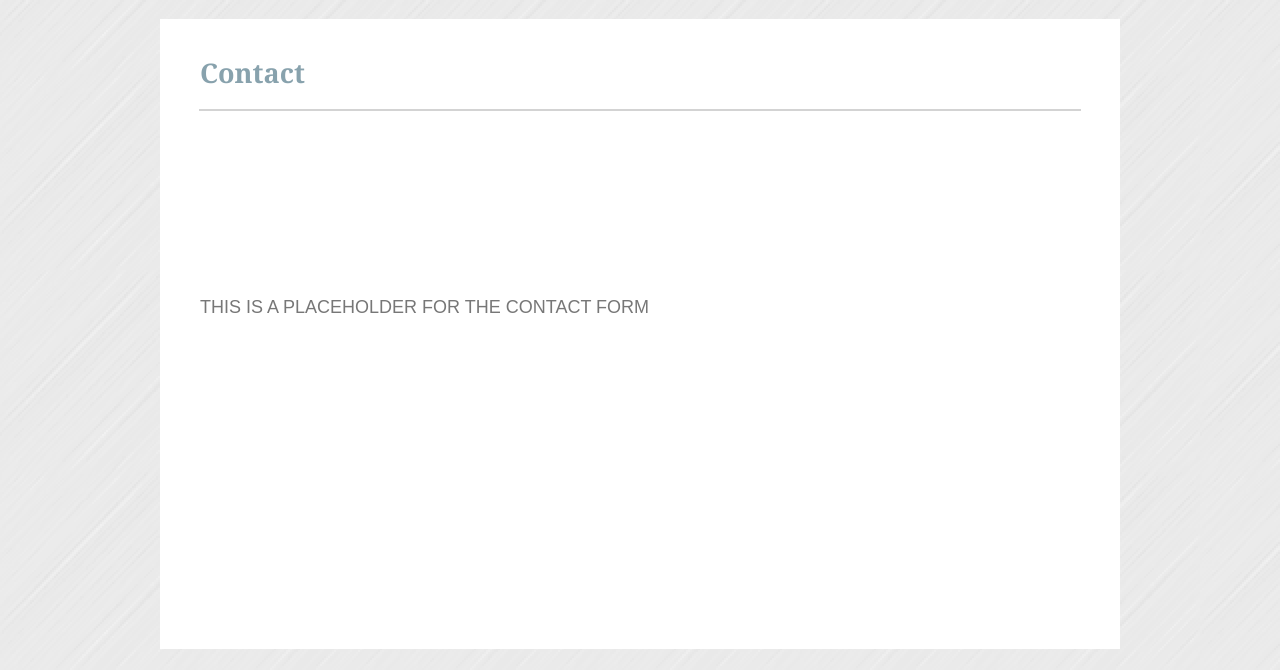
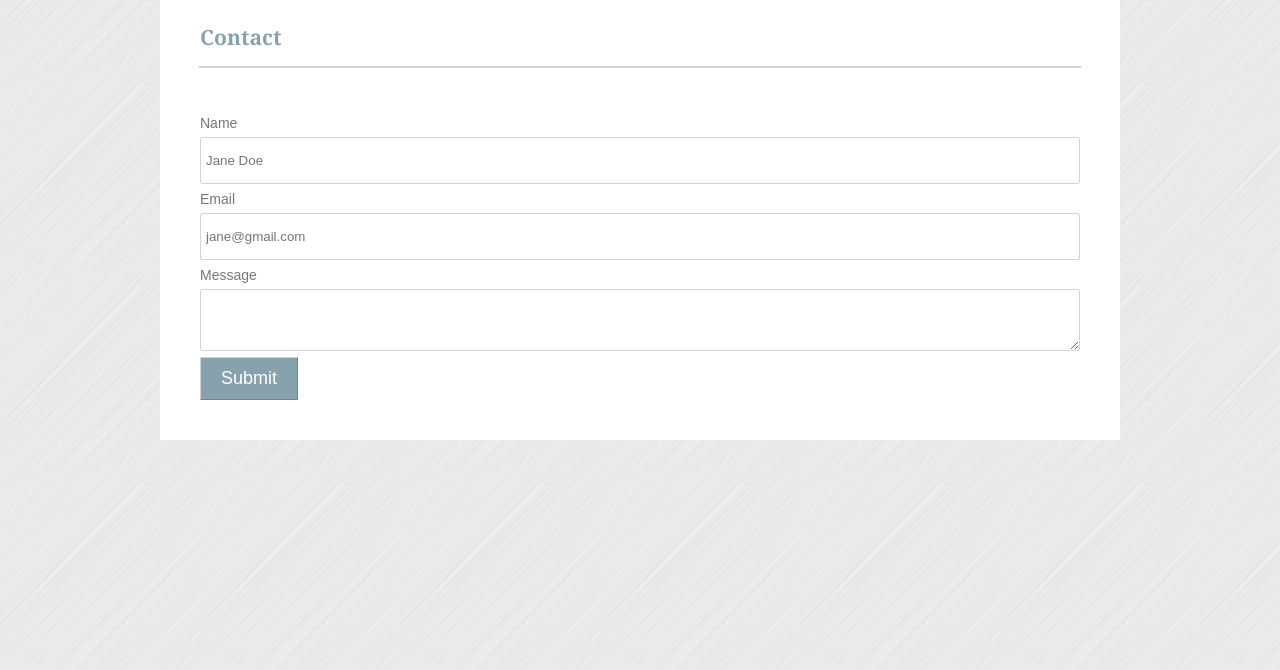
Before and after one commit to jenkruk/Basic-Portfolio, a plain HTML site: page contact.html in a window 1280 px wide. Shown: the part 130-800 px from the top of the page. Drawn offline with Linux system fonts and the light colour scheme.

Commit message:
added contact form

```diff
--- a/assets/css/style.css
+++ b/assets/css/style.css
@@ -1,9 +1,14 @@
+* {
+
+    user-select: none;
+}
+
+
 h1,
 h2,
 h3 {
     font-family: 'Georgia', Times, Times New Roman, serif;
 }
-
 
 .block::after {
     content: "";
@@ -16,14 +21,12 @@ h3 {
     max-width: 100%;
 }
 
-
-
 body {
     font-family: 'Arial', 'Helvetica Neue', Helvetica, sans-serif;
     color: #777;
     background-image: url(/assets/images/brushed_alu_@2X.png);
     background-color: #ebebeb;
-    font-size: 18px;
+    font-size: 14px;
     line-height: 150%;
     margin-right: auto;
     margin-left: auto;
@@ -33,14 +36,14 @@ body {
 header {
     max-width: 960px;
     margin: 0 auto;
-    height: 127px;
+    height: 100px;
     border-bottom: darkgrey;
     border-bottom: -color: #88a2ad;
     border-bottom-width: 25px;
 }
 
 h1 {
-    padding: 50px;
+    padding: 40px;
     color: white;
     background: #88a2ad;
     float: left;
@@ -51,7 +54,6 @@ h1 {
 
 nav {
     float: right;
-    padding-top: 25px;
 }
 
 header::after {
@@ -105,13 +107,6 @@ h2 {
 
 p {
     padding: 30px 40px 40px 40px;
-    text-align: justify;
-}
-
-p::after {
-    content: "";
-    display: table;
-    clear: both;
 }
 
 /* for portfolio gallery */
@@ -124,10 +119,67 @@ p::after {
 }
 
 .box {
-    width: 300px;
+    width: 250px;
     height: 200px;
-    margin: 20;
     background: #88a2ad;
     border: 1px solid lightgrey;
     float: left;
 }
+
+
+/* Contact Form */
+
+.contact {
+    width: 100%;
+    max-width: 880px;
+    margin: 40px 40px 10px 40px;
+    box-sizing: border-box;
+}
+
+.form {
+    width: 100%;
+    margin: 0:
+}
+
+.inner-form {
+    width: 100%;
+    min-height: 50px;
+    overflow: hidden;
+}
+
+.form input[type="text"],
+.form textarea {
+    padding: 15px 5px;
+    box-sizing: border-box;
+    width: 100%;
+    border: 1px solid lightgray;
+    border-radius: 2px;
+    outline: none;
+    transition: all 0.2s ease;
+}
+
+.label {
+    margin: 5px 0 3px 0;
+}
+
+/* Contact Page Submit Button */
+
+button {
+
+    Padding: 10px 20px 10px 20px;
+    color: white;
+    background: #88a2ad;
+    float: left;
+    margin-bottom: 40px;
+    border-width: 1px;
+    border-color: lightgrey;
+    font-size: 18px;
+}
+
+/* clearfix (No longer needed?)
+p::after {
+    content: "";
+    display: table;
+    clear: both;
+}
+*/
--- a/contact.html
+++ b/contact.html
@@ -39,17 +39,26 @@
         </h2>
 
         <hr color="lightgrey" width="880px">
-        <center>
-            <p>
 
-                <br><br><br><br><br>
-                THIS IS A PLACEHOLDER FOR THE CONTACT FORM
-                <br><br><br><br><br><br><br><br><br><br><br>
+        <div class="contact">
+            <div class="form">
+                <div class="inner-form">
+                    <div class="label">Name</div>
+                    <input type="text" placeholder="Jane Doe">
+                    <div class="label"></div>
 
-            </p>
-        </center>
+                    <div class="label">Email</div>
+                    <input type="text" placeholder="jane@gmail.com">
+
+                    <div class="label">Message</div>
+                    <textarea></textarea>
+                </div>
+            </div>
+
+            <button>Submit</button>
+
+        </div>
     </div>
-
 </body>
 
 </html>
```
